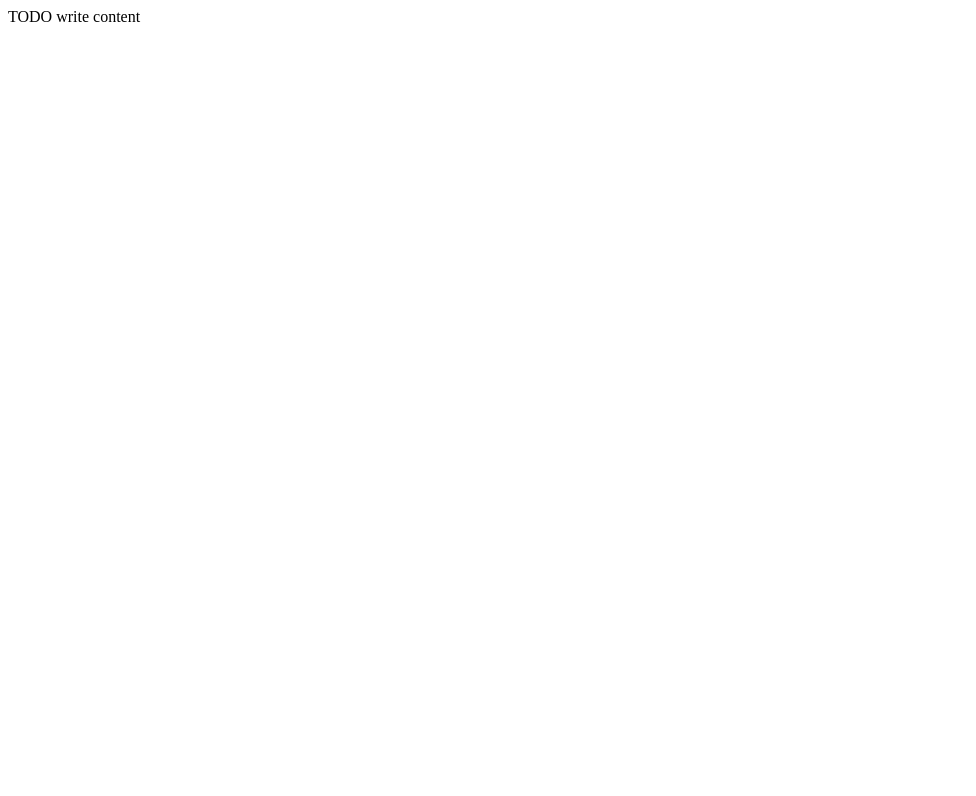
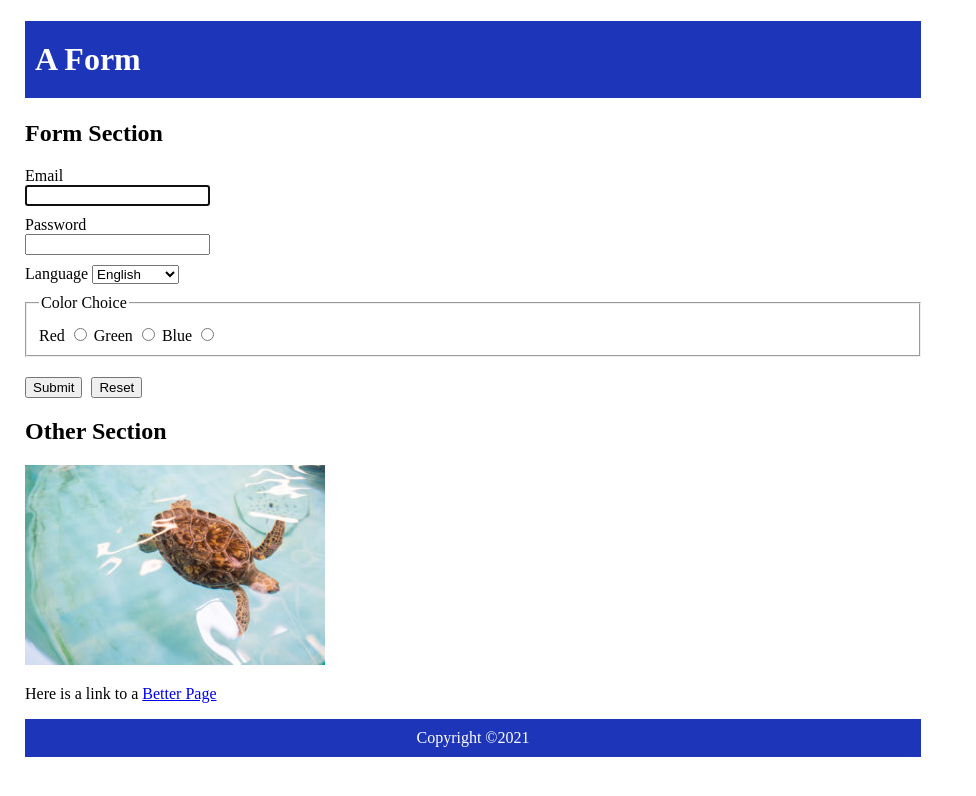
Before and after one commit to calvin-ryan/HTML-Assignment, a plain HTML site: page index.html in a window 1280 px wide. Shown: the whole page, without its empty margins (0-976 px from the left). Drawn offline with nearby package versions, Linux system fonts and the light colour scheme.

Commit message:
Finished HTML/CSS

```diff
--- /dev/null
+++ b/css/main.css
@@ -0,0 +1,85 @@
+/*
+To change this license header, choose License Headers in Project Properties.
+To change this template file, choose Tools | Templates
+and open the template in the editor.
+
+	FILE: main.css
+	AUTHOR: Calvin Ryan
+
+        FROM BOB TRAPP
+	DESCRIPTION:
+		This file only exists to demonstrate how to import a CSS file into an
+		HTML page and to provide some rudimentary styling to that page.  As a
+		result of this, there are no guarantees about the aesthetic properties
+		of the web page described.
+
+	NOTES:
+		The following notes may be helpful for you later, either as a reminder
+		of the component to use or the component to look up online.
+
+	ID:  If you assigned an ID to an element, you can reference it in the
+		stylesheet by using the pound sign and the ID.  For example, if there
+		is an element with the ID of "puppy" it can be referenced as #puppy.
+
+	CLASS: If you ascribed a class to one or more elements, you can reference
+		those elements with a leading period.  For example, if you have a class
+		defined as "pets" you would reference that class with .pets
+
+	MARGIN: Margins set the amount of space outside of the border (i.e.: between
+		elements.)
+
+	PADDING: Padding sets the space along the inside of the border and the
+		elements contained within.
+
+*/
+body {
+	background-color: #ffffff;
+        /*background-color: #000000;*/
+        /*margin: auto; /* center in the page */
+	margin: auto 25px; /* 25px off left border */
+        max-width: 70%;
+}
+
+header, footer {
+    background-color: #1d35b8;
+    color: #ffffff;
+}
+
+header h1 {
+    padding: 20px 0 20px 10px;
+}
+
+form label, fieldset {
+    margin: 10px 0 0 0;
+}
+
+form label {
+    display: block;
+
+}
+
+.inline-block{
+    display: inline-block;
+}
+
+.block {
+    display: block;
+}
+fieldset {
+
+}
+fieldset label{
+    display: inline-block;
+}
+
+form button{
+    margin: 20px 5px 0 0;
+}
+
+footer {
+    text-align: center;
+}
+
+footer p {
+    padding: 10px 0 10px 0;
+}
--- a/index.html
+++ b/index.html
@@ -6,11 +6,56 @@ and open the template in the editor.
 -->
 <html>
     <head>
-        <title>TODO supply a title</title>
+        <title>A Form</title>
         <meta charset="UTF-8">
         <meta name="viewport" content="width=device-width, initial-scale=1.0">
+        <link rel="stylesheet" type="text/css" href="css/main.css" />
+        <!--<link rel="icon" type="image/x-icon" href="/favicon.ico" />-->
+        <!--<link rel="shortcut icon" type="image/x-icon" href="/favicon.ico" />-->
+        <script src="https://code.jquery.com/jquery-3.4.1.min.js"></script>
+        <script src="js/main.js"></script>
     </head>
     <body>
-        <div>TODO write content</div>
+        <header>
+            <h1>A Form</h1>
+        </header>
+        <section id="formSection">
+            <h2>Form Section</h2>
+            <form>
+                <label for="email" class="block" >Email</label>
+                <input type="text" name="email" id="email" required  class="block" autofocus>
+                <label for="password" class="block" >Password</label>
+                <input type="password" name="password" id="password" class="block" required>
+                <label for="languages" class="inline-block">Language</label>
+                <select name="languages" id="languages">
+                    <option value="english">English</option>
+                    <option value="spanish">Spanish</option>
+                    <option value="portuguese">Poruguese</option>
+                </select>
+                <fieldset>
+                    <legend>Color Choice</legend>
+                    <label for="red">Red</label>
+                    <input type="radio" id="red" name="color" value="red">
+                    <label for="green">Green</label>
+                    <input type="radio" id="green" name="color" value="green">
+                    <label for="blue">Blue</label>
+                    <input type="radio" id="blue" name="color" value="blue">
+                </fieldset>
+                <button id="submit">Submit</button>
+                <button id="reset">Reset</button>
+            </form>
+        </section>
+        <section id="otherSection">
+            <h2>Other Section</h2>
+            <img src="img/turtle_300x200.jpg" alt="Tutrle Swimming" height="200" width="300">
+            <p>Here is a link to a
+                <a href="http://www.kirkwood.edu">Better Page</a>
+            </p>
+        </section>
+        <footer>
+            <!--<p>FOOTER</p>-->
+            <!--<div id="copyright">&copy; 2016</div>-->
+            <p id="copyright"></p>
+        </footer>
     </body>
 </html>
--- /dev/null
+++ b/js/main.js
@@ -0,0 +1,16 @@
+/*
+ * To change this license header, choose License Headers in Project Properties.
+ * To change this template file, choose Tools | Templates
+ * and open the template in the editor.
+ */
+
+function getCopyright(){
+    const nowDate = new Date(Date.now());
+    return 'Copyright &copy;' + nowDate.getFullYear();
+}
+$(document).ready(function(){
+    console.log("in ready");
+    const nowDate = new Date(Date.now());
+    /*$('#copyright').html('Copyright &copy; ' + nowDate.getFullYear());*/
+    $('#copyright').html(getCopyright());
+})
```
Also changed, not shown: src/main/webapp/index.html (deleted, +0 -10 lines), img/turtle_300x200.jpg (added), 1 other file.
